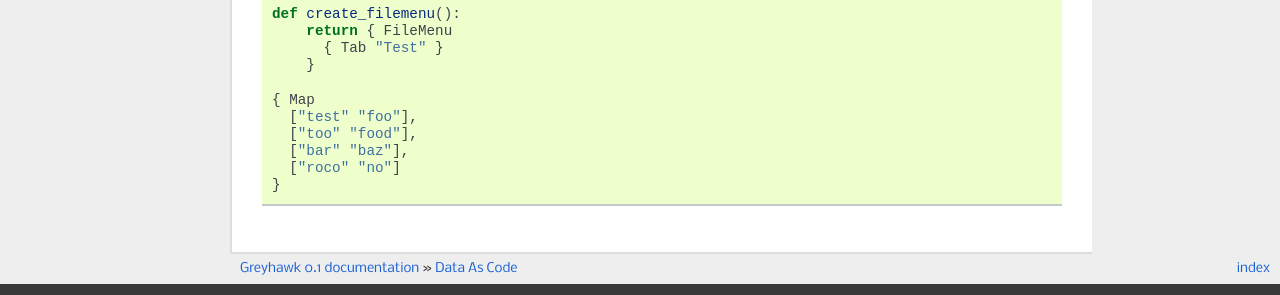
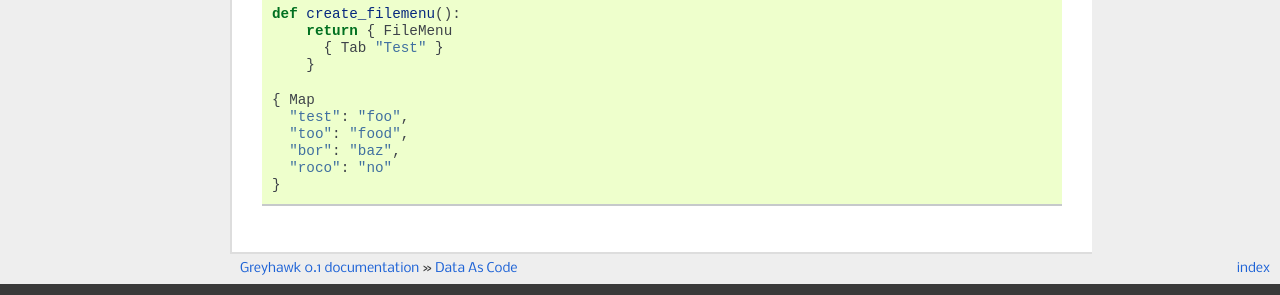
Before and after one commit to toumorokoshi/greyhawk-language, a Sphinx documentation site: the page built from docs/source/data_as_code.rst, in a window 1280 px wide. Shown: the part 442-737 px from the top of the page. Built offline with Sphinx 7.4.7, drawn with Linux system fonts in a browser that asks for light colours; pages that are not in the unit, such as notebooks, are missing from menus.

```diff
--- a/docs/source/data_as_code.rst
+++ b/docs/source/data_as_code.rst
@@ -26,8 +26,8 @@ initialization specifically mirrors metadata pretty well::
       }
 
   { Map
-    ["test" "foo"],
-    ["too" "food"],
-    ["bar" "baz"],
-    ["roco" "no"]
+    "test": "foo",
+    "too": "food",
+    "bor": "baz",
+    "roco": "no"
   }
```
Also changed, not shown: docs/source/bolts.rst (deleted, +0 -10 lines).
